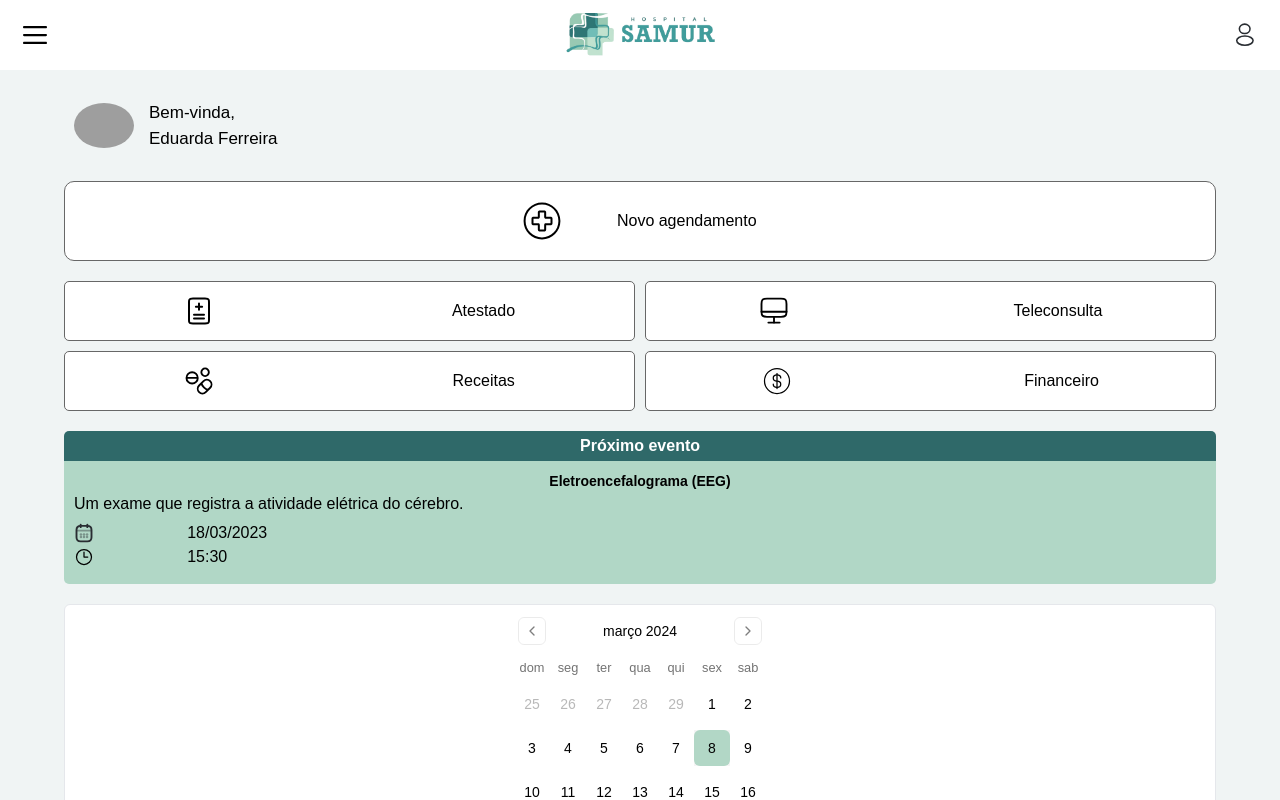
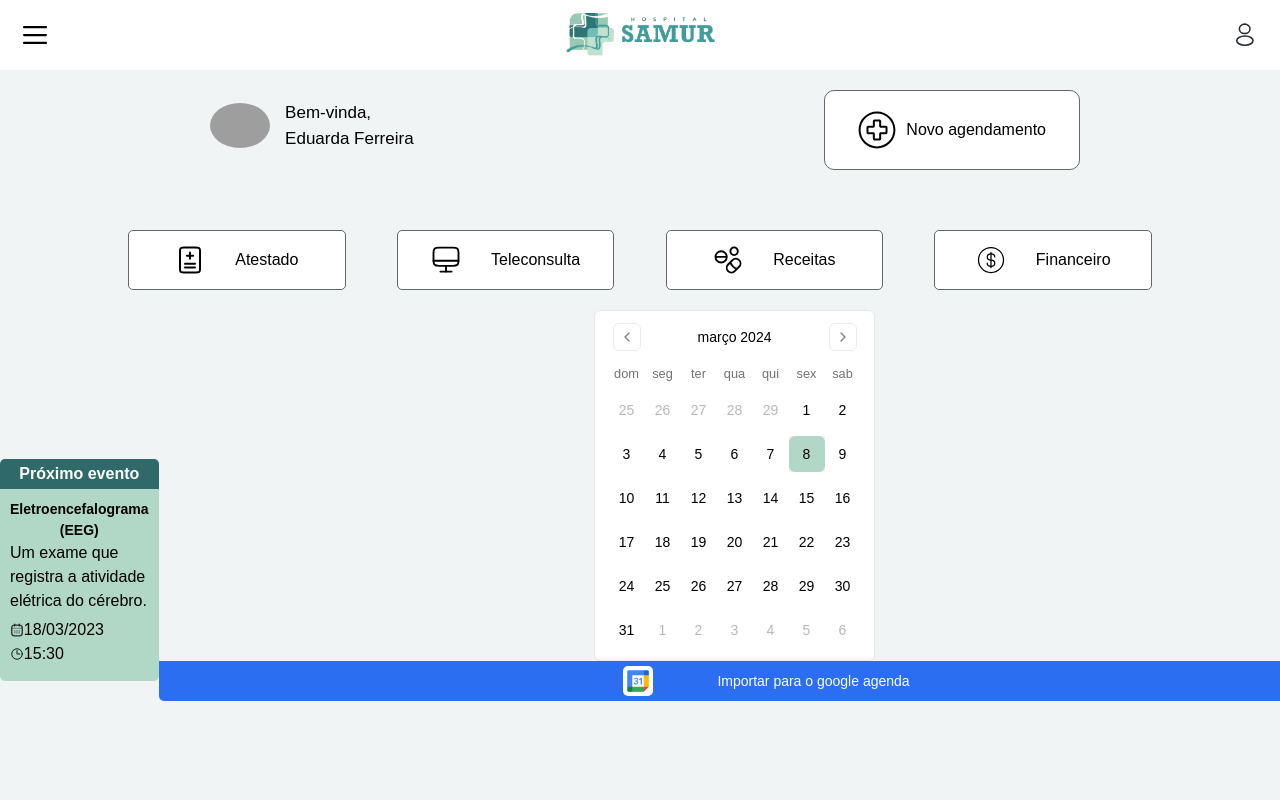
Before and after one commit to HericVirgilio/samur-portal-paciente, a Next.js app: page /home in a window 1280 px wide. Shown: the top 800 px of the page. Built offline with nearby package versions, Linux system fonts and the light colour scheme; grey boxes are pictures that could not be loaded.

Commit message:
iniciando redimensionamento calendario

```diff
--- a/src/app/home/page.tsx
+++ b/src/app/home/page.tsx
@@ -17,18 +17,24 @@ export default function Home() {
   return (
     <main className="BoxPaginaPrincipal">
       <HeaderPrincipal/>
+      <div className="BoxUserAndNovoAgendamento">
         <BoxUserPrincipal objeto={UsuarioData[0]}/>
         <NovoAgendamentoPrincipal/>
+      </div>
       <div style={{marginBottom:"20px"}}>
         <Atalhos atalhos={AtalhosPrincipal}/>
       </div>
+      <div className="ContainerProximoEventoAndCalendario">
         <ProximoEvento/>
+        <div>
           <Calendar
             mode="single"
             selected={date}
-        className="rounded-md border w-[90vw]  mx-auto"
-        style={{ backgroundColor: "white" }} />
+            className="calendario rounded-md border w-[90vw] mx-auto"
+            style={{ backgroundColor: "white" }}/>
             <BotaoGoogleAgenda/>
+        </div>
+      </div>
     </main>
   );
 }
--- a/src/app/home/style.css
+++ b/src/app/home/style.css
@@ -1,4 +1,19 @@
-.BoxPaginaPrincipal{
+.BoxPaginaPrincipal {
     margin-bottom: 50px;
     overflow-x: hidden;
 }
+
+@media(min-width: 1024px) {
+    .BoxUserAndNovoAgendamento {
+        display: flex;
+    }
+
+    .ContainerProximoEventoAndCalendario {
+        display: flex;
+        width: 60vw;
+    }
+
+    .calendario {
+        width: 22vw;
+    }
+}
--- a/src/components/atalhos/style.css
+++ b/src/components/atalhos/style.css
@@ -1,14 +1,16 @@
-.BoxAtalhos{
+.BoxAtalhos {
     width: 90vw;
     margin: auto;
     display: grid;
     grid-template-columns: 1fr 1fr;
     gap: 10px;
 }
-.LinksAtalho{
+
+.LinksAtalho {
     cursor: pointer;
 }
-.BoxObjetoAtalho{
+
+.BoxObjetoAtalho {
     background-color: var(--branco);
     display: flex;
     align-items: center;
@@ -22,3 +24,20 @@
     text-align: center;
     font-size: 16px;
 }
+
+@media(min-width: 1024px) {
+    .BoxAtalhos {
+        display: flex;
+        justify-content: space-between;
+        align-items: center;
+        margin-top: 5vh;
+        gap: 50px;
+        width: 80vw;
+    }
+
+    .BoxObjetoAtalho {
+        width: 17vw;
+        justify-content: center;
+        gap: 30px;
+    }
+}
--- a/src/components/box-user-principal/index.tsx
+++ b/src/components/box-user-principal/index.tsx
@@ -5,15 +5,15 @@ import Link from 'next/link';
 
 export default function BoxUserPrincipal(props: { objeto: UsuarioInterface }) {
     return (
-        <Link href={"/usuario"}>
-           <div className='boxUserPrincipal'>
-               <div >
-                <Image src={props.objeto.urlImg} alt='' height={60} width={60} className='ImagemPerfil'/>
-               </div>
+        <div className='Container'>
+            <Link href={"/usuario"} className='boxUserPrincipal'>
+                <div >
+                    <Image src={props.objeto.urlImg} alt='' height={60} width={60} className='ImagemPerfil' />
+                </div>
                 <div className='BoxWelcomeEmail'>
                     <h2>Bem-vinda, <br /> {props.objeto.nome}</h2>
                 </div>
-           </div>
-        </Link>
+            </Link>
+        </div>
     );
 }
--- a/src/components/box-user-principal/style.css
+++ b/src/components/box-user-principal/style.css
@@ -1,6 +1,8 @@
-.boxUserPrincipal{
+.Container{
     max-width: 90vw;
     margin: 20px auto 0 auto;
+}
+.boxUserPrincipal{
     display: flex;
     align-items: center;
     padding: 10px;
@@ -13,3 +15,9 @@
     font-size: 17px;
     font-weight: 500;
 }
+
+@media(min-width: 1024px){
+    .Container{
+
+    }
+}
--- a/src/components/novo-agendamento/style.css
+++ b/src/components/novo-agendamento/style.css
@@ -18,3 +18,8 @@
 .imagemNovoAgendamento{
     margin-right: 5%;
 }
+@media(min-width: 1024px){
+    .BoxNovoAgendamento{
+        width: 20vw;
+    }
+}
--- a/src/components/proximo-evento/style.css
+++ b/src/components/proximo-evento/style.css
@@ -31,3 +31,8 @@
     justify-content: left;
     align-items: center;
 }
+@media(min-width: 1024px){
+    .BoxProximoEvento{
+        width: 25vw;
+    }
+}
```
Also changed, not shown: src/components/botao-google-agenda/style.css (line endings or trailing spaces). Lines whose indentation alone changed are shown as unchanged.
